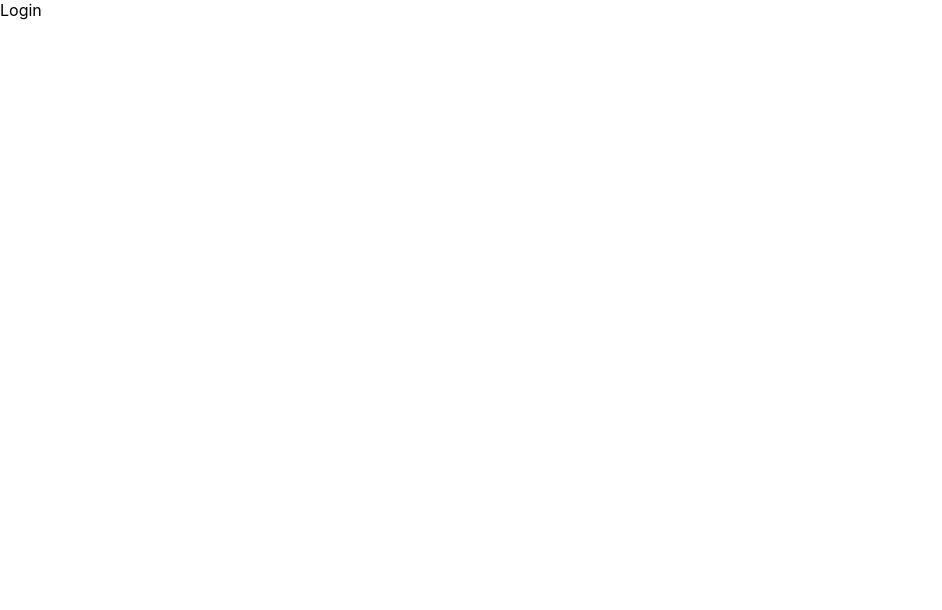
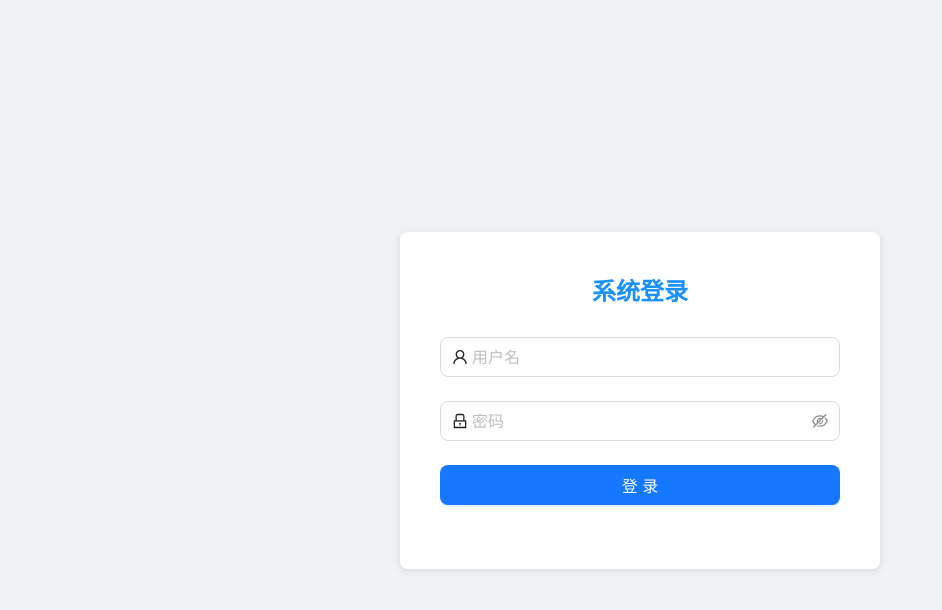
Before and after one commit to baiyang-h/react-admin-template, a React (Create React App) app: page /login in a window 1280 px wide. Shown: the top 610 px of the page, without its empty margins (0-942 px from the left). Built offline with nearby package versions, Linux system fonts and the light colour scheme.

Commit message:
mod: 路由和菜单2

```diff
--- a/src/App.js
+++ b/src/App.js
@@ -43,7 +43,7 @@ const renderRoutes = (routes, permissions, parentPath = '') => {
     // 如果有子路由，则递归处理
     if (children && children.length) {
       return (
-        <Route path={path} key={fullPath} element={element || <Navigate to={`${fullPath}/${children[0].path}`} />}>
+        <Route path={path} key={fullPath} element={element}>
           {renderRoutes(route.children, permissions, fullPath)}
         </Route>
       );
--- a/src/layout/index.jsx
+++ b/src/layout/index.jsx
@@ -1,5 +1,5 @@
-import {Outlet, useNavigate} from "react-router";
-import React, { useState } from 'react';
+import {Outlet, useNavigate, useLocation} from "react-router";
+import React, { useState, useEffect } from 'react';
 import {
   MenuFoldOutlined,
   MenuUnfoldOutlined,
@@ -37,11 +37,14 @@ const generateMenuItems = (routes, permissions, parentPath = '') => {
 };
 
 const AppLayout = () => {
+  const location = useLocation();
   const navigate = useNavigate();
   const [collapsed, setCollapsed] = useState(false);
   const {
     token: { colorBgContainer, borderRadiusLG },
   } = theme.useToken();
+  const [selectedKeys, setSelectedKeys] = useState([]);
+  const [openKeys, setOpenKeys] = useState([]);
 
   // 模拟权限数据
   const userPermissions = [
@@ -62,6 +65,32 @@ const AppLayout = () => {
 
   const menuItems = generateMenuItems(appRoutes, userPermissions);
 
+  // 根据当前路径设置选中的菜单项和展开的子菜单
+  useEffect(() => {
+    const pathname = location.pathname;
+    // 设置当前选中的菜单项
+    setSelectedKeys([pathname]);
+
+    // 设置需要展开的父级菜单
+    const getOpenKeys = (path) => {
+      const result = [];
+      let tempPath = '';
+      path.split('/').forEach(item => {
+        if (item) {
+          tempPath += `/${item}`;
+          result.push(tempPath);
+        }
+      });
+      return result.slice(0, -1); // 去掉最后一个（当前路径）
+    };
+    setOpenKeys(getOpenKeys(pathname));
+  }, [location.pathname]);
+
+  // 处理子菜单展开/收起
+  const onOpenChange = (keys) => {
+    setOpenKeys(keys);
+  };
+
   const handleMenuClick = ({ key }) => {
     console.log(key)
     navigate(key); // 路由跳转
@@ -74,8 +103,10 @@ const AppLayout = () => {
         <Menu
           theme="dark"
           mode="inline"
-          defaultSelectedKeys={['1']}
+          selectedKeys={selectedKeys}
+          openKeys={openKeys}
           items={menuItems}
+          onOpenChange={onOpenChange}
           onClick={handleMenuClick}
         />
       </Sider>
--- a/src/router/index.js
+++ b/src/router/index.js
@@ -95,7 +95,7 @@ export const appRoutes = [
     },
     children: [
       {
-        path: '',
+        path: 'index',
         element: <Table />,
         meta: {
           title: '基础表格',
--- /dev/null
+++ b/src/views/login/index.css
@@ -0,0 +1,22 @@
+.login-container {
+  display: flex;
+  justify-content: center;
+  align-items: center;
+  height: 100vh;
+  background-color: #f0f2f5;
+}
+
+.login-box {
+  width: 100%;
+  max-width: 400px;
+  padding: 40px;
+  background: #fff;
+  border-radius: 8px;
+  box-shadow: 0 2px 8px rgba(0, 0, 0, 0.1);
+}
+
+.login-box h2 {
+  text-align: center;
+  margin-bottom: 30px;
+  color: #1890ff;
+}
--- a/src/views/login/index.jsx
+++ b/src/views/login/index.jsx
@@ -1,5 +1,66 @@
-export default function Login() {
-  return <div>
-    Login
-  </div>
-}
+import React from 'react';
+import { Form, Input, Button, message } from 'antd';
+import { UserOutlined, LockOutlined } from '@ant-design/icons';
+import { useNavigate } from 'react-router';
+import './index.css';
+
+const Login = () => {
+  const navigate = useNavigate();
+
+  const onFinish = async (values) => {
+    try {
+      // 这里添加实际的登录逻辑
+      console.log('登录信息:', values);
+
+      // 模拟登录成功
+      message.success('登录成功！');
+      // 登录成功后跳转到首页
+      navigate('/');
+    } catch (error) {
+      message.error('登录失败，请重试！');
+    }
+  };
+
+  return (
+    <div className="login-container">
+      <div className="login-box">
+        <h2>系统登录</h2>
+        <Form
+          name="login"
+          onFinish={onFinish}
+          autoComplete="off"
+        >
+          <Form.Item
+            name="username"
+            rules={[{ required: true, message: '请输入用户名！' }]}
+          >
+            <Input
+              prefix={<UserOutlined />}
+              placeholder="用户名"
+              size="large"
+            />
+          </Form.Item>
+
+          <Form.Item
+            name="password"
+            rules={[{ required: true, message: '请输入密码！' }]}
+          >
+            <Input.Password
+              prefix={<LockOutlined />}
+              placeholder="密码"
+              size="large"
+            />
+          </Form.Item>
+
+          <Form.Item>
+            <Button type="primary" htmlType="submit" block size="large">
+              登录
+            </Button>
+          </Form.Item>
+        </Form>
+      </div>
+    </div>
+  );
+};
+
+export default Login;
```
